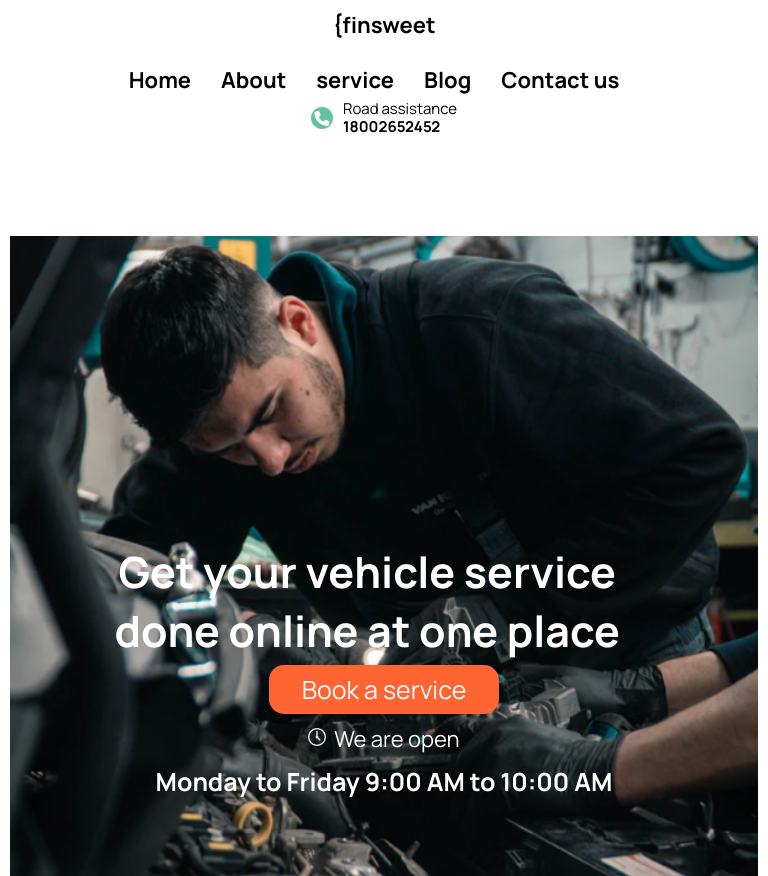
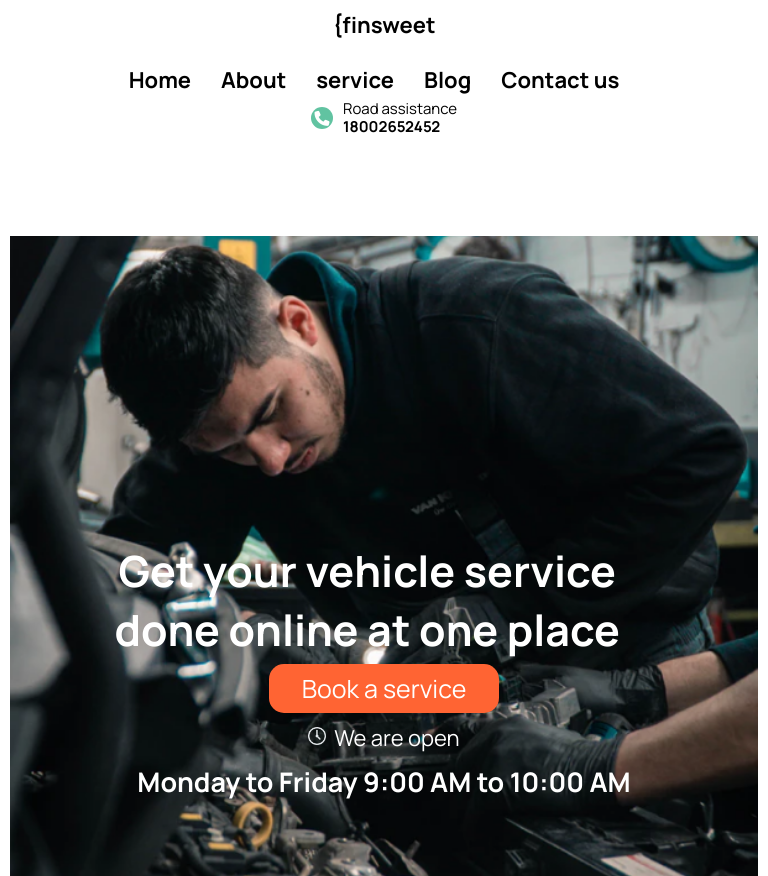
Before and after one commit to Owolabs/finsweet, a plain HTML site: page index.html in a window 768 px wide. Shown: the top 876 px of the page. Drawn offline with Linux system fonts and the light colour scheme.

Commit message:
Update style.css

```diff
--- a/style.css
+++ b/style.css
@@ -526,7 +526,7 @@ main .wrapper .right-image .rating{
     }
        main .wrapper .left-text h5{
            text-align: center;
-
+            font-size: 20px
        }
       main .wrapper .left-text .content .button{
          text-align: center;
@@ -766,7 +766,7 @@ main .wrapper .right-image .rating{
        margin :10px 0
     }
     main .wrapper .left-text h5{
-        font-size: 25px;
+        font-size: 27px;
     }
 
     main .wrapper .right-image .service{
```
